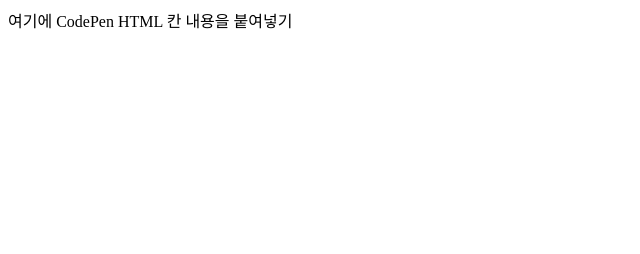
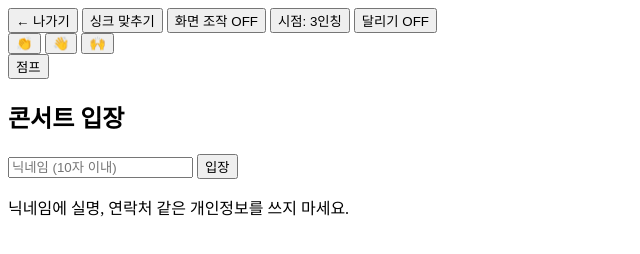
Before and after one commit to ssooom9103-pixel/concsrt-project, a plain HTML site: page index.html in a window 1280 px wide. Shown: the whole page, without its empty margins (0-640 px from the left). Drawn offline with Linux system fonts and the light colour scheme.

Commit message:
Update index.html

```diff
--- a/index.html
+++ b/index.html
@@ -7,7 +7,37 @@
 <link rel="stylesheet" href="style.css">
 </head>
 <body>
-여기에 CodePen HTML 칸 내용을 붙여넣기
+<!DOCTYPE html>
+<html lang="ko">
+<head>
+  <meta charset="UTF-8">
+  <meta name="viewport" content="width=device-width, initial-scale=1, maximum-scale=1, user-scalable=no">
+  <link rel="stylesheet" href="./style.css">
+</head>
+<body>
+  <button id="exitBtn">← 나가기</button>
+  <button id="syncBtn">싱크 맞추기</button>
+  <button id="ctlBtn">화면 조작 OFF</button>
+  <button id="viewBtn">시점: 3인칭</button>
+  <button id="runBtn">달리기 OFF</button>
+  <div id="joy"><div id="knob"></div></div>
+  <div id="emotes">
+    <button data-emote="clap">👏</button>
+    <button data-emote="wave">👋</button>
+    <button data-emote="cheer">🙌</button>
+  </div>
+  <button id="jumpBtn">점프</button>
+  <div id="enter">
+    <div class="box">
+      <h2>콘서트 입장</h2>
+      <input id="nick" maxlength="10" placeholder="닉네임 (10자 이내)">
+      <button id="enterBtn">입장</button>
+      <p>닉네임에 실명, 연락처 같은 개인정보를 쓰지 마세요.</p>
+    </div>
+  </div>
+  <script type="module" src="./script.js"></script>
+</body>
+</html>
 <script type="module" src="script.js"></script>
 </body>
 </html>
```
